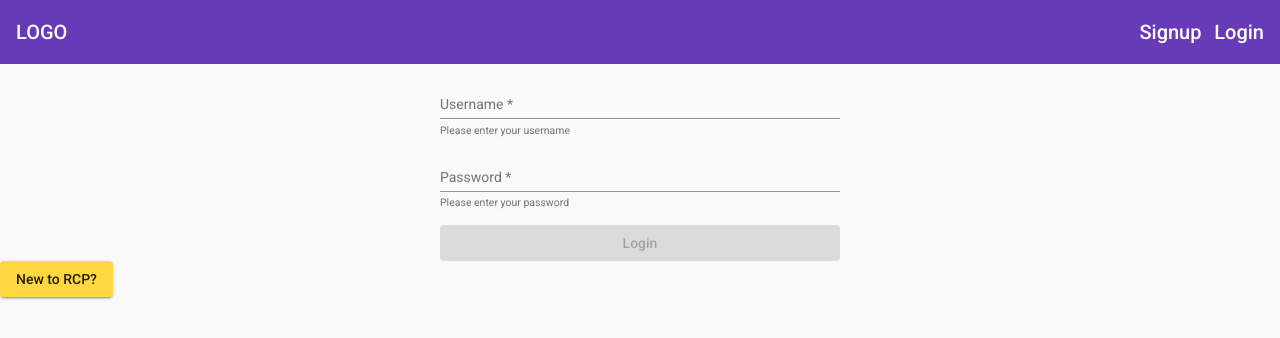
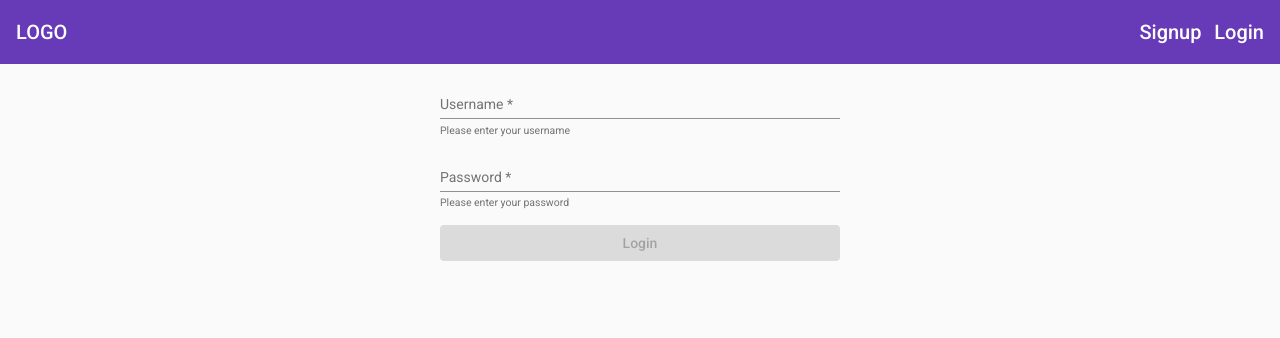
Before and after one commit to jbarthelmess/RevatureConnectPlusFrontEnd, an Angular app: page /login in a window 1280 px wide. Shown: the top 338 px of the page. Built offline with nearby package versions, Linux system fonts and the light colour scheme.

Commit message:
functional protected routes and redirection

```diff
--- a/src/app/auth/login/login.component.css
+++ b/src/app/auth/login/login.component.css
@@ -3,6 +3,7 @@ mat-form-field, #loginBtn  {
   max-width: 80vw;
 }
 
+
 #login-form{
   margin-top: 2vh;
 }
--- a/src/app/auth/login/login.component.html
+++ b/src/app/auth/login/login.component.html
@@ -1,4 +1,8 @@
 <section id="login-form" fxLayout="column" fxLayoutAlign="center center" >
+  <!-- <aside fxLayout fxFlex>
+    <p>New to RCP?</p>
+    <a routerLink="/signup"><button mat-raised-button color="accent">Create an account</button></a>
+  </aside> -->
   <form
   fxLayout="column"
   fxLayouAlign="center center"
@@ -36,8 +40,5 @@
     [disabled]="loginForm.invalid"
   >Login
   </button>
-  </form>
+</form>
 </section>
-<aside>
-  <a routerLink="/signup"><button mat-raised-button color="accent">New to RCP?</button></a>
-</aside>
--- a/src/app/navigation/header/header.component.ts
+++ b/src/app/navigation/header/header.component.ts
@@ -31,5 +31,4 @@ export class HeaderComponent implements OnInit, OnDestroy {
   onLogout() {
     this.authService.logout();
   }
-
 }
```
